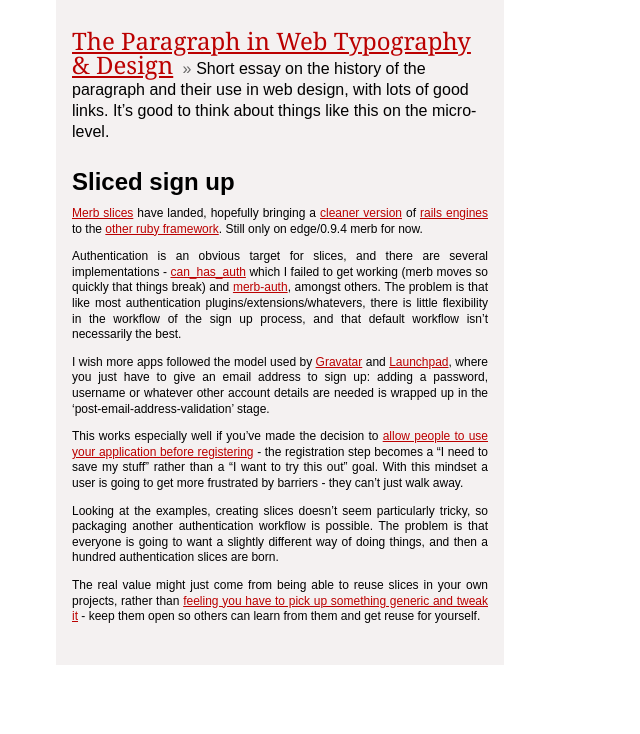
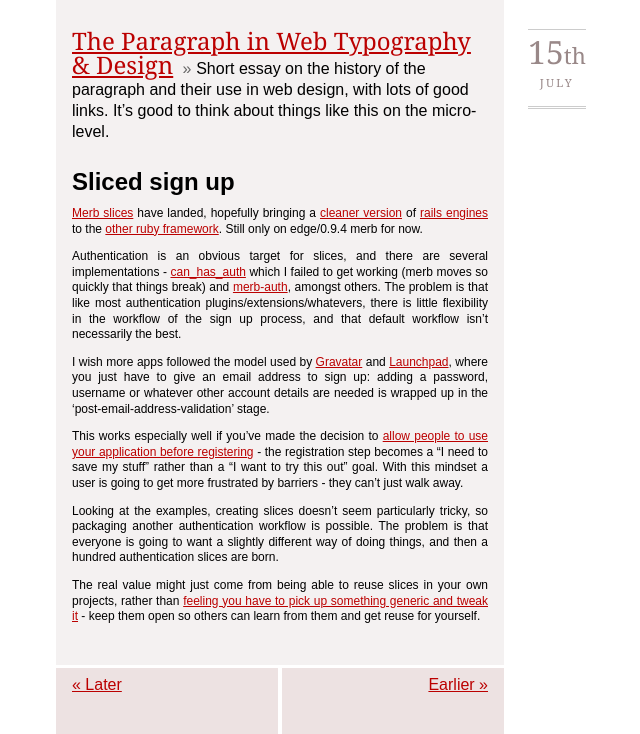
Before and after one commit to knaveofdiamonds/knave-tumblelog, a plain HTML site: page mockups/index.html in a window 1280 px wide. Shown: the part 878-1612 px from the top of the page, without its empty margins (360-1000 px from the left). Before the commit the page ends 1551 px from the top, so only its background shows below. Drawn offline with Linux system fonts and the light colour scheme.

Commit message:
Adding dates and earlier/later links

```diff
--- a/mockups/index.html
+++ b/mockups/index.html
@@ -4,7 +4,16 @@
     <link type="text/css" href="styles.css" rel="stylesheet" />
   </head>
   <body>
+
     <div id="wrapper">
+      <div id="main_content">
+
+	<div class="date">
+	  <span class="day">15<span class="units">th</span></span>
+	  <span class="month">July</span>
+	</div>
+
+
       <div class="tumblr_quote post">
 	<blockquote class="short">Scheme is a beautiful singing siren, resting on the white sand of a remote harbor</blockquote>
 	<cite><a href="#">Dave Mason</a></cite>
@@ -24,6 +33,11 @@
 	</div>
       </div>
 
+      	<div class="date">
+	  <span class="day">15<span class="units">th</span></span>
+	  <span class="month">July</span>
+	</div>
+
       <div class="tumblr_link post">
 	<h1><a href="http://jontangerine.com/log/2008/06/the-paragraph-in-web-typography-and-design">The Paragraph in Web Typography &amp; Design</a></h1>
         <div class="description">Short essay on the history of the paragraph and their use in web design, with lots of good links. It&#8217;s good to think about things like this on the micro-level.</div>
@@ -39,6 +53,13 @@
         <p>Looking at the examples, creating slices doesn&#8217;t seem particularly tricky, so packaging another authentication workflow is possible. The problem is that everyone is going to want a slightly different way of doing things, and then a hundred authentication slices are born.</p>
         <p>The real value might just come from being able to reuse slices in your own projects, rather than <a title="David's argument against components" href="http://www.loudthinking.com/arc/000407.html">feeling you have to pick up something generic and tweak it</a> - keep them open so others can learn from them and get reuse for yourself.</p>
       </div>
+      </div>
+      <div id="post_navigation">
+	<a href="#" id="nav_later">&laquo; Later</a>
+
+	<a href="#" id="nav_earlier">Earlier &raquo;</a>
+      </div>
+
     </div>
   </body>
 </html>
--- a/mockups/styles.css
+++ b/mockups/styles.css
@@ -2,20 +2,80 @@
   font-family: arial;
 }
 
+.date {
+  font-family: georgia;
+  text-align: center;
+  color: #988;
+  position: absolute;
+  left: 29.5em;
+  border-top: 1px double #ccc;
+  border-bottom: 3px double #ccc;
+  padding-bottom: 1em;
+}
+
+.date .day, .date .month {
+  display: block;
+}
+
+.date .day {
+  font-size: 2em;
+}
+
+.date .day .units {
+  font-size: 0.7em;
+}
+
+.date .month {
+  text-transform: uppercase;
+  letter-spacing: 0.2em;
+  margin-top: 0.2em;
+  font-size: 0.7em;
+}
+
 #wrapper {
+    width: 28em;
+    margin: 0px auto;
+}
+
+#wrapper #main_content {
     background-color: #f4f1f1;
-    width: 26em;
-    margin: 0px auto;
     padding: 1em;
+    position:relative;
+}
+
+#post_navigation a {
+  border-top: 0.2em solid #fff;
+}
+
+#post_navigation a {
+  background-color: #ede2e2;
+  text-decoration: underline;
+
+  padding: 0.5em 1em 2.5em 1em;
+  display: block;
+  width: 11.9em;
+}
+
+#post_navigation a:hover {
+  color: #fff;
+  text-decoration: none;
+  background-color: #b00;
+}
+
+#post_navigation a#nav_earlier {
+  float: right;
+  text-align: right;
+  border-left: 0.1em solid #fff;
+}
+
+#post_navigation a#nav_later {
+  float: left;
+  border-right: 0.1em solid #fff;
 }
 
 .post {
   line-height: 1.3em;
   margin: 0em 0em 2em 0em;
-}
-
-p {
-
 }
 
 a {
@@ -69,31 +129,6 @@
     content: '— ';
 }
 
-/*
-blockquote:before {
-  content: '“';
-  display: block;
-  font-size: 7em;
-  font-style: normal;
-  margin-bottom: -100px;
-  padding-top: 100px;
-  margin-left: -115px;
-
-}
-
-blockquote:after {
-  content: '“';
-  display: block;
-  font-size: 10em;
-  font-style: normal;
-  margin-top: -100px;
-  padding-botom: 100px;
-  margin-right: -115px;
-
-}
-*/
-
-
 .tumblr_link h1 {
     font-size: 1.5em;
     font-family: georgia;
```
